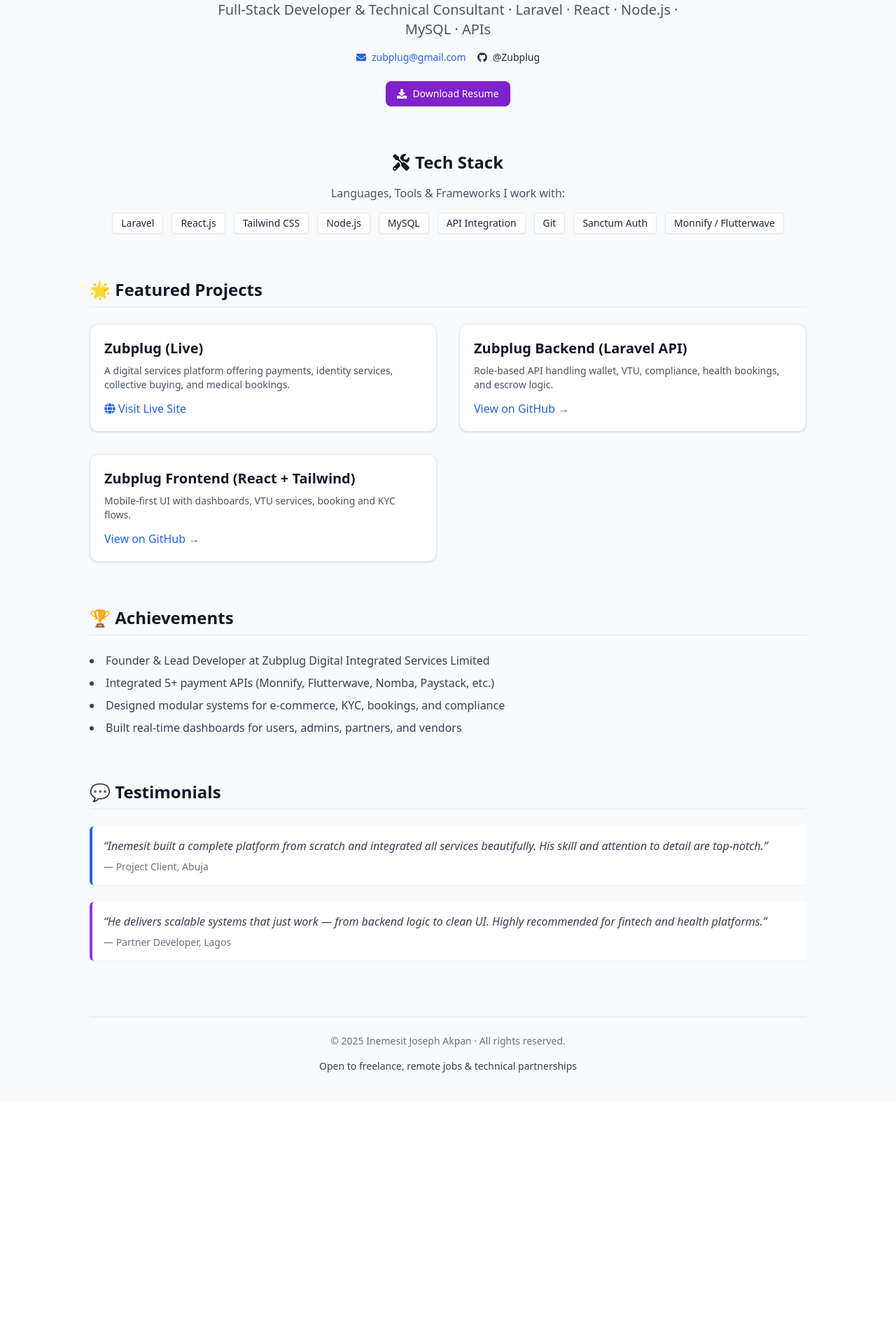
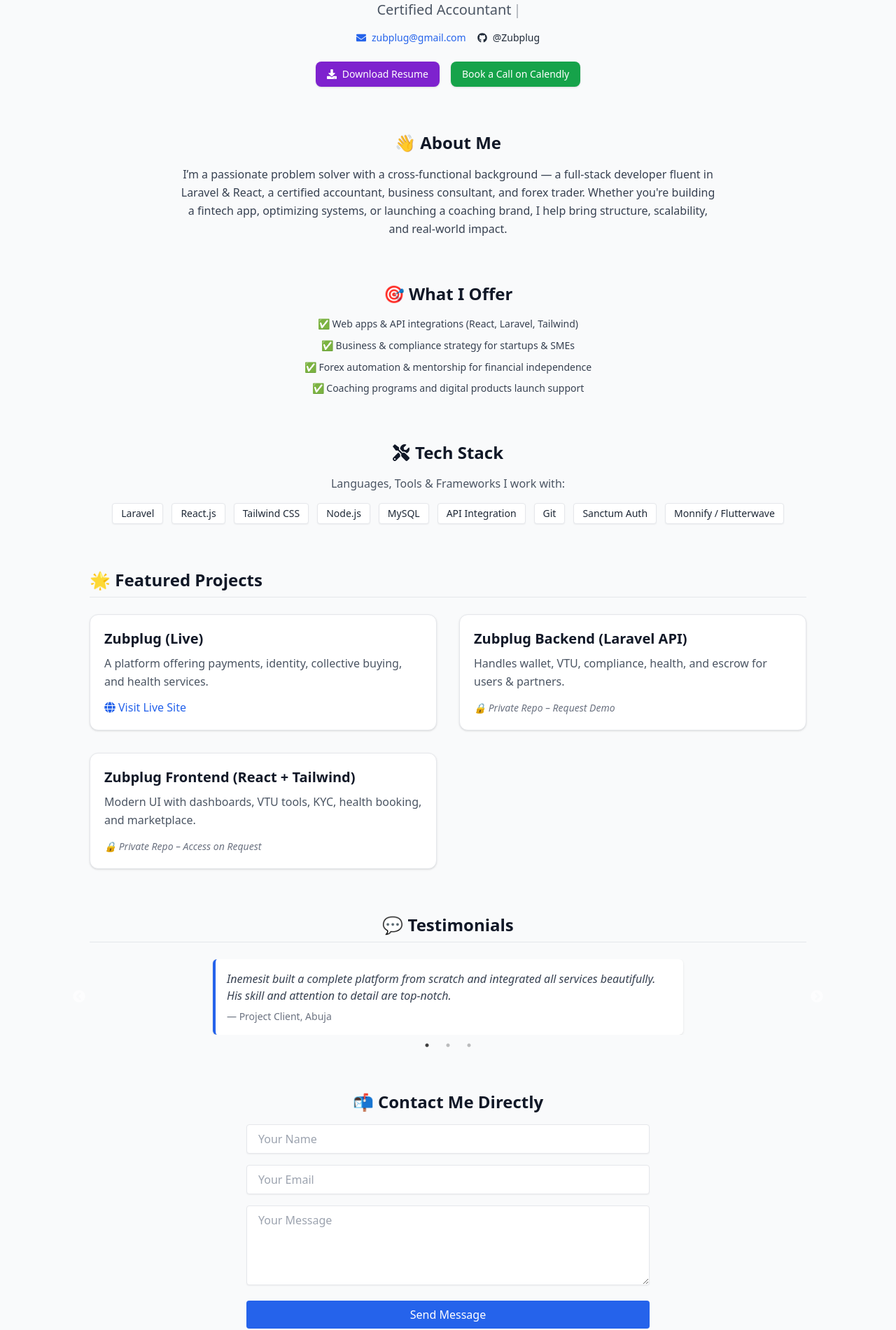
Before and after one commit to Zubplug/inemesit-portfolio, a React (Create React App) app: page / in a window 1280 px wide. Shown: the part 240-2141 px from the top of the page at 70% size. Before the commit the page ends 1814 px from the top, so only its background shows below. Built offline with nearby package versions, Linux system fonts and the light colour scheme.

Commit message:
🔄 Updated PortfolioSite: added typewriter, Calendly, contact form, slider

```diff
--- a/package.json
+++ b/package.json
@@ -5,8 +5,12 @@
   "dependencies": {
     "react": "^18.2.0",
     "react-dom": "^18.2.0",
+    "react-helmet": "^6.1.0",
     "react-icons": "^5.5.0",
-    "react-scripts": "5.0.1"
+    "react-scripts": "5.0.1",
+    "react-simple-typewriter": "^5.0.1",
+    "react-slick": "^0.30.3",
+    "slick-carousel": "^1.8.1"
   },
   "devDependencies": {
     "autoprefixer": "^10.4.0",
--- a/src/PortfolioSite.jsx
+++ b/src/PortfolioSite.jsx
@@ -1,10 +1,34 @@
 import React from "react";
+import { Helmet } from "react-helmet";
+import { Typewriter } from "react-simple-typewriter";
+import Slider from "react-slick";
+import "slick-carousel/slick/slick.css";
+import "slick-carousel/slick/slick-theme.css";
 import { FaGithub, FaEnvelope, FaDownload, FaGlobe, FaTools } from "react-icons/fa";
 
 export default function PortfolioSite() {
+  const sliderSettings = {
+    dots: true,
+    infinite: true,
+    speed: 500,
+    slidesToShow: 1,
+    slidesToScroll: 1,
+    autoplay: true,
+    autoplaySpeed: 6000,
+  };
+
   return (
+    <>
+      <Helmet>
+        <title>Inemesit Joseph Akpan – Full Stack Dev, Consultant & Life Coach</title>
+        <meta
+          name="description"
+          content="Inemesit Akpan – Full-stack developer, accountant, business consultant, forex trader, and life coach. Available for projects, consulting, and coaching."
+        />
+      </Helmet>
+
       <main className="min-h-screen bg-gray-50 text-gray-900 px-4 py-10 md:px-16 lg:px-32 font-sans">
-      {/* === Profile Header === */}
+        {/* === Header === */}
         <header className="mb-16 text-center">
           <img
             src="/profile.png"
@@ -13,7 +37,21 @@ export default function PortfolioSite() {
           />
           <h1 className="text-4xl md:text-5xl font-extrabold mb-2">Inemesit Joseph Akpan</h1>
           <p className="text-lg md:text-xl text-gray-600 max-w-2xl mx-auto">
-          Full-Stack Developer & Technical Consultant · Laravel · React · Node.js · MySQL · APIs
+            <Typewriter
+              words={[
+                "Full-Stack Developer",
+                "Certified Accountant",
+                "Business Consultant",
+                "Forex Strategist",
+                "Life Coach & Mentor",
+              ]}
+              loop={0}
+              cursor
+              cursorStyle="|"
+              typeSpeed={70}
+              deleteSpeed={40}
+              delaySpeed={1500}
+            />
           </p>
 
           <div className="mt-4 flex flex-col sm:flex-row justify-center items-center gap-4 text-sm">
@@ -33,7 +71,7 @@ export default function PortfolioSite() {
             </a>
           </div>
 
-        <div className="mt-6">
+          <div className="mt-6 flex flex-col sm:flex-row justify-center gap-4">
             <a
               href="/Resume-Inemesit-Akpan.pdf"
               download
@@ -41,29 +79,65 @@ export default function PortfolioSite() {
             >
               <FaDownload /> Download Resume
             </a>
+            <a
+              href="https://calendly.com/zubplug/30min"
+              target="_blank"
+              rel="noopener noreferrer"
+              className="inline-flex items-center gap-2 px-4 py-2 bg-green-600 text-white rounded-lg hover:bg-green-700 transition text-sm shadow"
+            >
+              Book a Call on Calendly
+            </a>
           </div>
         </header>
 
-      {/* === Skills Section === */}
+        {/* === About === */}
+        <section className="mb-16 text-center max-w-3xl mx-auto">
+          <h2 className="text-2xl font-bold mb-4">👋 About Me</h2>
+          <p className="text-gray-700 leading-relaxed">
+            I’m a passionate problem solver with a cross-functional background — a full-stack
+            developer fluent in Laravel & React, a certified accountant, business consultant, and
+            forex trader. Whether you're building a fintech app, optimizing systems, or launching
+            a coaching brand, I help bring structure, scalability, and real-world impact.
+          </p>
+        </section>
+
+        {/* === What I Offer === */}
+        <section className="mb-16 text-center max-w-3xl mx-auto">
+          <h2 className="text-2xl font-bold mb-4">🎯 What I Offer</h2>
+          <ul className="text-gray-700 space-y-2 text-sm leading-relaxed">
+            <li>✅ Web apps & API integrations (React, Laravel, Tailwind)</li>
+            <li>✅ Business & compliance strategy for startups & SMEs</li>
+            <li>✅ Forex automation & mentorship for financial independence</li>
+            <li>✅ Coaching programs and digital products launch support</li>
+          </ul>
+        </section>
+
+        {/* === Tech Stack === */}
         <section className="mb-16 text-center">
           <h2 className="text-2xl font-bold mb-4 flex justify-center items-center gap-2">
             <FaTools /> Tech Stack
           </h2>
           <p className="text-gray-600 mb-4">Languages, Tools & Frameworks I work with:</p>
           <div className="flex flex-wrap justify-center gap-3 text-sm text-gray-800 font-medium">
-          <span className="bg-white border px-3 py-1 rounded shadow-sm">Laravel</span>
-          <span className="bg-white border px-3 py-1 rounded shadow-sm">React.js</span>
-          <span className="bg-white border px-3 py-1 rounded shadow-sm">Tailwind CSS</span>
-          <span className="bg-white border px-3 py-1 rounded shadow-sm">Node.js</span>
-          <span className="bg-white border px-3 py-1 rounded shadow-sm">MySQL</span>
-          <span className="bg-white border px-3 py-1 rounded shadow-sm">API Integration</span>
-          <span className="bg-white border px-3 py-1 rounded shadow-sm">Git</span>
-          <span className="bg-white border px-3 py-1 rounded shadow-sm">Sanctum Auth</span>
-          <span className="bg-white border px-3 py-1 rounded shadow-sm">Monnify / Flutterwave</span>
+            {[
+              "Laravel",
+              "React.js",
+              "Tailwind CSS",
+              "Node.js",
+              "MySQL",
+              "API Integration",
+              "Git",
+              "Sanctum Auth",
+              "Monnify / Flutterwave",
+            ].map((tech, i) => (
+              <span key={i} className="bg-white border px-3 py-1 rounded shadow-sm">
+                {tech}
+              </span>
+            ))}
           </div>
         </section>
 
-      {/* === Projects Section === */}
+        {/* === Projects === */}
         <section className="mb-16">
           <h2 className="text-2xl font-bold mb-6 border-b pb-2">🌟 Featured Projects</h2>
           <div className="grid grid-cols-1 md:grid-cols-2 gap-8">
@@ -71,7 +145,7 @@ export default function PortfolioSite() {
               {
                 title: "Zubplug (Live)",
                 description:
-                "A digital services platform offering payments, identity services, collective buying, and medical bookings.",
+                  "A platform offering payments, identity, collective buying, and health services.",
                 link: "https://zubplug.com.ng",
                 icon: <FaGlobe />,
                 label: "Visit Live Site",
@@ -79,74 +153,120 @@ export default function PortfolioSite() {
               {
                 title: "Zubplug Backend (Laravel API)",
                 description:
-                "Role-based API handling wallet, VTU, compliance, health bookings, and escrow logic.",
-              link: "https://github.com/Zubplug/ineplug-backend",
-              label: "View on GitHub →",
+                  "Handles wallet, VTU, compliance, health, and escrow for users & partners.",
+                link: null,
+                label: "Private Repo – Request Demo",
               },
               {
                 title: "Zubplug Frontend (React + Tailwind)",
                 description:
-                "Mobile-first UI with dashboards, VTU services, booking and KYC flows.",
-              link: "https://github.com/Zubplug/ineplug-frontend",
-              label: "View on GitHub →",
+                  "Modern UI with dashboards, VTU tools, KYC, health booking, and marketplace.",
+                link: null,
+                label: "Private Repo – Access on Request",
               },
-          ].map((project, index) => (
+            ].map((p, i) => (
               <div
-              key={index}
-              className="rounded-xl border border-gray-200 bg-white shadow hover:shadow-md transition p-5"
+                key={i}
+                className="rounded-xl border border-gray-200 bg-white shadow hover:shadow-lg hover:scale-[1.02] transition-all p-5"
               >
-              <h3 className="text-xl font-semibold mb-2">{project.title}</h3>
-              <p className="text-sm text-gray-600 mb-3">{project.description}</p>
+                <h3 className="text-xl font-semibold mb-2">{p.title}</h3>
+                <p className="text-base text-gray-600 mb-3 leading-relaxed">{p.description}</p>
+                {p.link ? (
                   <a
-                href={project.link}
+                    href={p.link}
                     target="_blank"
                     rel="noopener noreferrer"
                     className="text-blue-600 font-medium hover:underline flex items-center gap-1"
                   >
-                {project.icon} {project.label}
+                    {p.icon} {p.label}
                   </a>
+                ) : (
+                  <span className="text-sm text-gray-500 italic">🔒 {p.label}</span>
+                )}
               </div>
             ))}
           </div>
         </section>
 
-      {/* === Achievements Section === */}
-      <section className="mb-16">
-        <h2 className="text-2xl font-bold mb-6 border-b pb-2">🏆 Achievements</h2>
-        <ul className="list-disc list-inside text-gray-700 space-y-2">
-          <li>Founder & Lead Developer at Zubplug Digital Integrated Services Limited</li>
-          <li>Integrated 5+ payment APIs (Monnify, Flutterwave, Nomba, Paystack, etc.)</li>
-          <li>Designed modular systems for e-commerce, KYC, bookings, and compliance</li>
-          <li>Built real-time dashboards for users, admins, partners, and vendors</li>
-        </ul>
+        {/* === Testimonials Slider === */}
+        <section className="mb-20">
+          <h2 className="text-2xl font-bold mb-6 border-b pb-2 text-center">💬 Testimonials</h2>
+          <Slider {...sliderSettings}>
+            {[
+              {
+                quote:
+                  "Inemesit built a complete platform from scratch and integrated all services beautifully. His skill and attention to detail are top-notch.",
+                author: "— Project Client, Abuja",
+              },
+              {
+                quote:
+                  "He delivers scalable systems that just work — from backend logic to clean UI. Highly recommended for fintech and health platforms.",
+                author: "— Partner Developer, Lagos",
+              },
+              {
+                quote:
+                  "He's not just a developer — he understands strategy, business, and user flows. A rare combination of tech + business insight.",
+                author: "— Business Partner, UK",
+              },
+            ].map((item, i) => (
+              <div key={i} className="px-4">
+                <blockquote className="bg-white p-4 border-l-4 border-blue-600 shadow rounded-md max-w-2xl mx-auto">
+                  <p className="text-gray-700 italic mb-2">{item.quote}</p>
+                  <footer className="text-sm text-gray-500">{item.author}</footer>
+                </blockquote>
+              </div>
+            ))}
+          </Slider>
         </section>
 
-      {/* === Testimonials Section === */}
-      <section className="mb-20">
-        <h2 className="text-2xl font-bold mb-6 border-b pb-2">💬 Testimonials</h2>
-        <div className="space-y-6">
-          <blockquote className="bg-white p-4 border-l-4 border-blue-600 shadow-sm rounded-md">
-            <p className="text-gray-700 italic">
-              “Inemesit built a complete platform from scratch and integrated all services beautifully. His skill and attention to detail are top-notch.”
-            </p>
-            <footer className="mt-2 text-sm text-gray-500">— Project Client, Abuja</footer>
-          </blockquote>
-          <blockquote className="bg-white p-4 border-l-4 border-purple-600 shadow-sm rounded-md">
-            <p className="text-gray-700 italic">
-              “He delivers scalable systems that just work — from backend logic to clean UI. Highly recommended for fintech and health platforms.”
-            </p>
-            <footer className="mt-2 text-sm text-gray-500">— Partner Developer, Lagos</footer>
-          </blockquote>
-        </div>
+        {/* === Contact Form === */}
+        <section className="mb-16 max-w-xl mx-auto text-center">
+          <h2 className="text-2xl font-bold mb-4">📬 Contact Me Directly</h2>
+          <form
+            action="https://formspree.io/f/your-form-id"
+            method="POST"
+            className="space-y-4 text-left"
+          >
+            <input
+              type="text"
+              name="name"
+              placeholder="Your Name"
+              required
+              className="w-full px-4 py-2 border rounded shadow-sm"
+            />
+            <input
+              type="email"
+              name="email"
+              placeholder="Your Email"
+              required
+              className="w-full px-4 py-2 border rounded shadow-sm"
+            />
+            <textarea
+              name="message"
+              rows="4"
+              placeholder="Your Message"
+              required
+              className="w-full px-4 py-2 border rounded shadow-sm"
+            />
+            <button
+              type="submit"
+              className="w-full bg-blue-600 text-white py-2 rounded hover:bg-blue-700 transition"
+            >
+              Send Message
+            </button>
+          </form>
         </section>
 
-      {/* === CTA Footer === */}
+        {/* === Footer === */}
         <footer className="text-center text-sm text-gray-500 border-t pt-6">
           &copy; {new Date().getFullYear()} Inemesit Joseph Akpan · All rights reserved.
           <div className="mt-4">
-          <span className="text-gray-700">Open to freelance, remote jobs & technical partnerships</span>
+            <span className="text-gray-700">
+              Available for full-time roles, freelance projects, mentorship, and partnerships.
+            </span>
           </div>
         </footer>
       </main>
+    </>
   );
 }
```
Also changed, not shown: 1 other file (tests, documents, lock files or other folders). Lines whose indentation alone changed are shown as unchanged.
